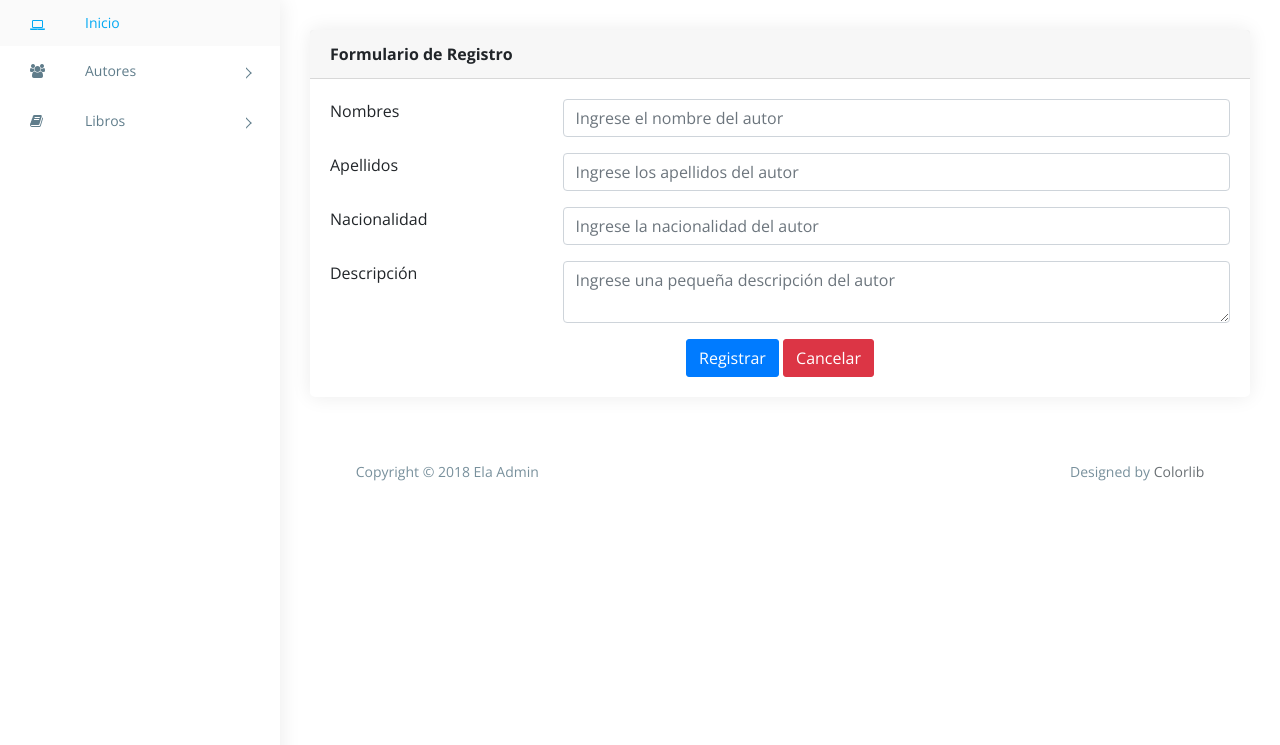
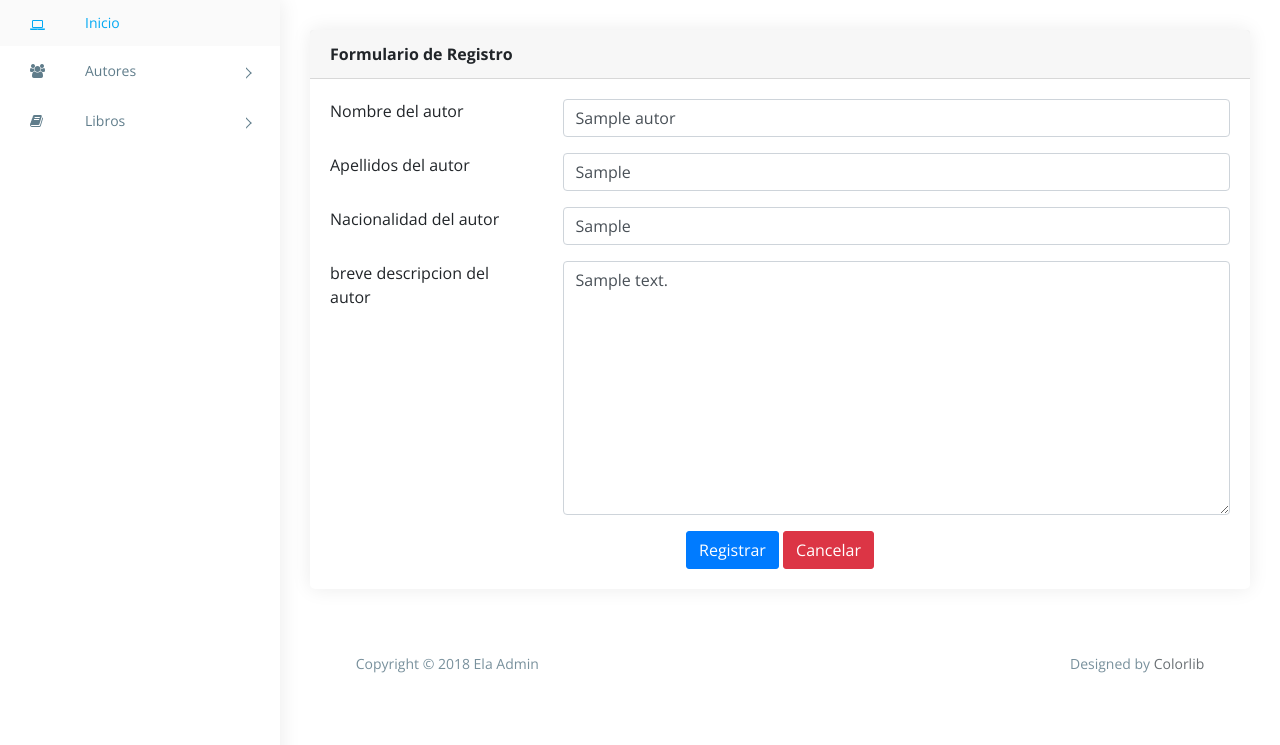
Before and after one commit to BraianAzcune/django-biblioteca, a Django app: page /libro/editar_autor/1 in a window 1280 px wide. Shown: the part 55-800 px from the top of the page. Run offline with Django 3.2, Linux system fonts and the light colour scheme; tables that the repository leaves empty hold one stand-in row (Sample ...); some libraries are stand-ins or nearby versions.

Commit message:
modificado el formulario, preparado para cambiarlo al formato de vista basada en clases

```diff
--- a/apps/libro/forms.py
+++ b/apps/libro/forms.py
@@ -1,7 +1,23 @@
 from django import forms
 from .models import Autor
+
 
 class AutorForm(forms.ModelForm):
     class Meta:
         model = Autor
-        fields = ['nombre','apellidos','nacionalidad','descripcion']
+        fields = ["nombre", "apellidos", "nacionalidad", "descripcion"]
+        labels = {
+            "nombre": "Nombre del autor",
+            "apellidos": "Apellidos del autor",
+            "nacionalidad": "Nacionalidad del autor",
+            "descripcion": "breve descripcion del autor",
+        }
+
+    def __init__(self, *a, **k):
+        """
+        todo esto unicamente para que todos los campos a rellenar tengan esa clase de boostrap...
+        no se deberia hacer esto aca, pero bueno.
+        """
+        super(AutorForm, self).__init__(*a, **k)
+        for visible in self.visible_fields():
+            visible.field.widget.attrs["class"] = "form-control"
--- a/apps/libro/views.py
+++ b/apps/libro/views.py
@@ -37,9 +37,9 @@ def editarAutor(request, id):
             autor_form = AutorForm(request.POST, instance=autor)
             if autor_form.is_valid():
                 autor_form.save()
-            return redirect("index")
-    except ObjectDoesNotExist as e:
-        error = e
+            return redirect("libro:listar_autor")
+    except ObjectDoesNotExist as err:
+        error = err
     return render(
         request, "libro/crear_autor.html", {"autor_form": autor_form, "error": error}
     )
--- a/templates/index.html
+++ b/templates/index.html
@@ -53,7 +53,7 @@
         <header id="header" class="header">
             <div class="top-left">
                 <div class="navbar-header">
-                    <a class="navbar-brand" href="./"><img src="{% static 'images/logo.png' %}" alt="Logo"></a>
+                    <a class="navbar-brand" href="{% url  'index' %}"><img src="{% static 'images/logo.png' %}" alt="Logo"></a>
                     <a class="navbar-brand hidden" href="./"><img src="{% static 'images/logo.png' %}" alt="Logo"></a>
                     <a id="menuToggle" class="menutoggle"><i class="fa fa-bars"></i></a>
                 </div>
--- a/templates/libro/crear_autor.html
+++ b/templates/libro/crear_autor.html
@@ -16,20 +16,28 @@
           <div class="card-body card-block">
               <form action="#" method="post" enctype="multipart/form-data" class="form-horizontal">
                   <div class="row form-group">
-                      <div class="col col-md-3"><label for="text-input" class=" form-control-label">Nombres</label></div>
-                      <div class="col-12 col-md-9"><input type="text"  name="nombres" placeholder="Ingrese el nombre del autor" class="form-control"></div>
+                      <div class="col col-md-3"><label for="{{autor_form.nombre.id_for_label}}" class=" form-control-label">{{autor_form.nombre.label}}</label></div>
+                      <div class="col-12 col-md-9">
+                        {{autor_form.nombre}}
+                    </div>
                   </div>
                   <div class="row form-group">
-                      <div class="col col-md-3"><label for="text-input" class=" form-control-label">Apellidos</label></div>
-                      <div class="col-12 col-md-9"><input type="text"  name="apellidos" placeholder="Ingrese los apellidos del autor" class="form-control"></div>
+                      <div class="col col-md-3"><label for="{{autor_form.apellidos.id_for_label}}" class=" form-control-label">{{autor_form.apellidos.label}}</label></div>
+                      <div class="col-12 col-md-9">
+                        {{autor_form.apellidos}}
+                    </div>
                   </div>
                   <div class="row form-group">
-                      <div class="col col-md-3"><label for="text-input" class=" form-control-label">Nacionalidad</label></div>
-                      <div class="col-12 col-md-9"><input type="text"  name="nacionalidad" placeholder="Ingrese la nacionalidad del autor" class="form-control"></div>
+                      <div class="col col-md-3"><label for="{{autor_form.nacionalidad.id_for_label}}" class=" form-control-label">{{autor_form.nacionalidad.label}}</label></div>
+                      <div class="col-12 col-md-9">
+                        {{autor_form.nacionalidad}}
+                    </div>
                   </div>
                   <div class="row form-group">
-                      <div class="col col-md-3"><label for="textarea-input" class=" form-control-label">Descripción</label></div>
-                      <div class="col-12 col-md-9"><textarea name="descripcion"  placeholder="Ingrese una pequeña descripción del autor" class="form-control"></textarea></div>
+                      <div class="col col-md-3"><label for="{{autor_form.descripcion.id_for_label}}" class=" form-control-label">{{autor_form.descripcion.label}}</label></div>
+                      <div class="col-12 col-md-9">
+                        {{autor_form.descripcion}}
+                    </div>
                   </div>
                   <div class="text-center">
                       <button type="submit" class="btn btn-primary">Registrar</button>
```
Also changed, not shown: 1 other file.
